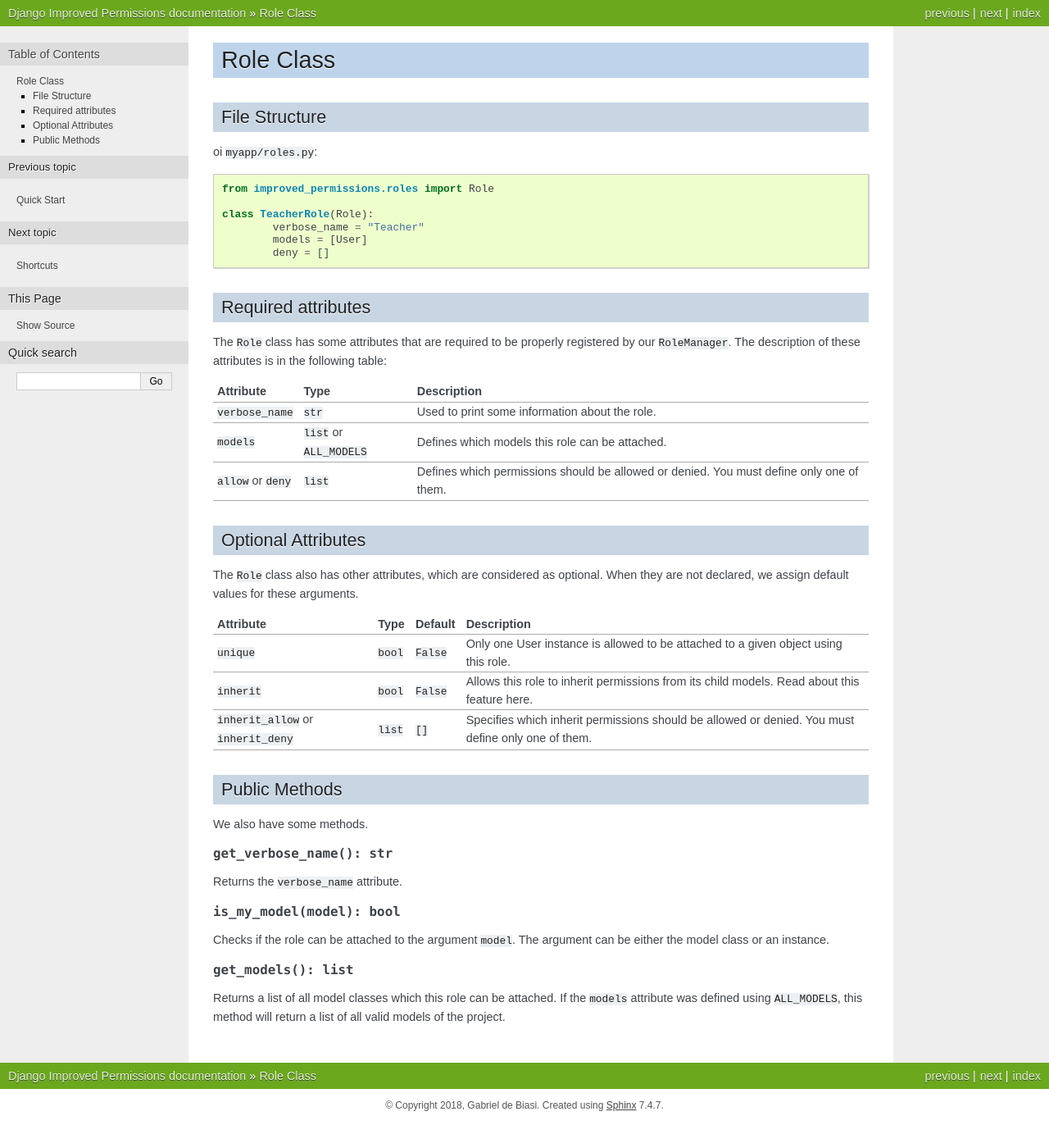
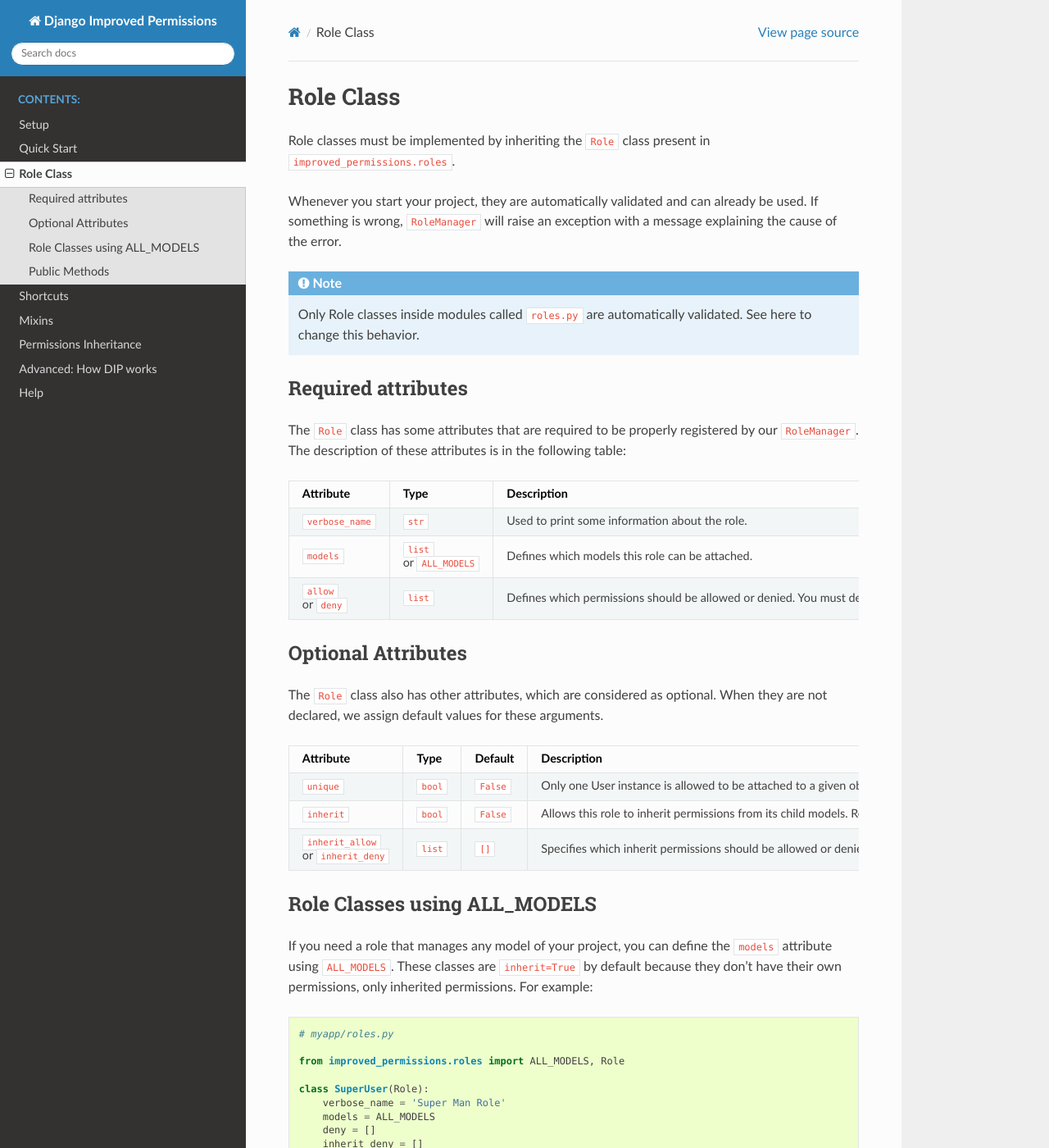
Before and after one commit to s-sys/django-improved-permissions, a Sphinx documentation site: the page built from docs/source/role.rst, in a window 1280 px wide and 1400 px high. Shown: the whole window at 82% size. Built offline with Sphinx 7.4.7 and the Read the Docs theme 2.0.0, drawn with Linux system fonts in a browser that asks for light colours; some of the changed text lies outside the part shown.

Commit message:
update docs

```diff
--- a/docs/source/conf.py
+++ b/docs/source/conf.py
@@ -78,7 +78,9 @@ pygments_style = 'sphinx'
 if on_rtd:
     html_theme = 'default'
 else:
-    html_theme = 'nature'
+    import sphinx_rtd_theme
+    html_theme = "sphinx_rtd_theme"
+    html_theme_path = [sphinx_rtd_theme.get_html_theme_path()]
 
 # Theme options are theme-specific and customize the look and feel of a theme
 # further.  For a list of options available for each theme, see the
--- a/docs/source/role.rst
+++ b/docs/source/role.rst
@@ -1,20 +1,15 @@
 Role Class
-==============
+==========
 
-File Structure
-^^^^^^^^^^^^^^
+Role classes must be implemented by inheriting the ``Role`` class present in ``improved_permissions.roles``.
 
-oi ``myapp/roles.py``: ::
+Whenever you start your project, they are automatically validated and can already be used. If something is wrong, ``RoleManager`` will raise an exception with a message explaining the cause of the error.
 
-	from improved_permissions.roles import Role
+.. note:: Only Role classes inside modules called ``roles.py`` are automatically validated. See here to change this behavior.
 
-	class TeacherRole(Role):
-		verbose_name = "Teacher"
-		models = [User]
-		deny = []
 
 Required attributes
-^^^^^^^^^^^^^^^^^^^
+*******************
 
 The ``Role`` class has some attributes that are required to be properly registered by our ``RoleManager``. The description of these attributes is in the following table:
 
@@ -27,7 +22,7 @@ Attribute             Type                       Description
 ===================== ========================== ===
 
 Optional Attributes
-^^^^^^^^^^^^^^^^^^^
+*******************
 
 The ``Role`` class also has other attributes, which are considered as optional. When they are not declared, we assign default values for these arguments.
 
@@ -39,19 +34,82 @@ Attribute                             Type     Default   Description
 ``inherit_allow`` or ``inherit_deny`` ``list`` ``[]``    Specifies which inherit permissions should be allowed or denied. You must define only one of them.
 ===================================== ======== ========= ===
 
+Role Classes using ALL_MODELS
+*****************************
+
+If you need a role that manages any model of your project, you can define the ``models`` attribute using ``ALL_MODELS``. These classes are ``inherit=True`` by default because they don't have their own permissions, only inherited permissions. For example: ::
+
+    # myapp/roles.py
+
+    from improved_permissions.roles import ALL_MODELS, Role
+
+    class SuperUser(Role):
+        verbose_name = 'Super Man Role'
+        models = ALL_MODELS
+        deny = []
+        inherit_deny = []
+
+Because this class is not attached to a specific model, you can use the shortcuts without defining objects. For example: ::
+
+    from myapp.models import Book
+    from myapp.roles import SuperUser
+
+    john = User.objects.get(pk=1)
+    book = Book.objects.create(title='Nice Book', content='Such content.')
+
+    # You shouldn't pass an object during assignment.
+    assign_role(john, SuperUser)
+
+    # This line will raise an InvalidRoleAssignment exception
+    assign_role(john, SuperUser, book)
+
+    # You can check with and without an object.
+    has_permission(john, 'myapp.read_book')
+    >>> True
+    has_permission(john, 'myapp.read_book', book)
+    >>> True
+
 Public Methods
-^^^^^^^^^^^^^^
+**************
 
-We also have some methods.
+The role classes have some class methods that you can call if you need them.
 
 .. function:: get_verbose_name(): str
 
-Returns the ``verbose_name`` attribute.
+Returns the ``verbose_name`` attribute. Example: ::
+
+    from myapp.roles import Author, Reviewer
+
+    Author.get_verbose_name()
+    >>> 'Author'
+    Reviewer.get_verbose_name()
+    >>> 'Reviewer'
 
 .. function:: is_my_model(model): bool
 
-Checks if the role can be attached to the argument ``model``. The argument can be either the model class or an instance.
+Checks if the role can be attached to the argument ``model``. The argument can be either the model class or an instance. Example: ::
+
+    from myapp.models import Book
+    from myapp.roles import Author
+
+    Author.is_my_model('some data')
+    >>> False
+    Author.is_my_model(Book)
+    >>> True
+    my_book = Book.objects.create(title='Nice Book', content='Nice content.')
+    Author.is_my_model(my_book)
+    >>> True
 
 .. function:: get_models(): list
 
-Returns a list of all model classes which this role can be attached. If the ``models`` attribute was defined using ``ALL_MODELS``, this method will return a list of all valid models of the project.
+Returns a list of all model classes which this role can be attached. If the ``models`` attribute was defined using ``ALL_MODELS``, this method will return a list of all valid models of the project. For example: ::
+
+    from myapp.models import Book
+    from myapp.roles import Author, SuperUser
+
+    Author.get_models()
+    >>> [Book]
+    SuperUser.get_models()
+    >>> [Book, User, Permission, ContentType, ...] # all models known by Django
+
+In the next section, we describe all existing shortcuts in this app.
```
Also changed, not shown: README.md (added, +28 -0 lines), README.rst (deleted, +0 -28 lines), docs/source/setup.rst (+26 -13 lines), docs/source/start.rst (+29 -10 lines), 1 other file.
